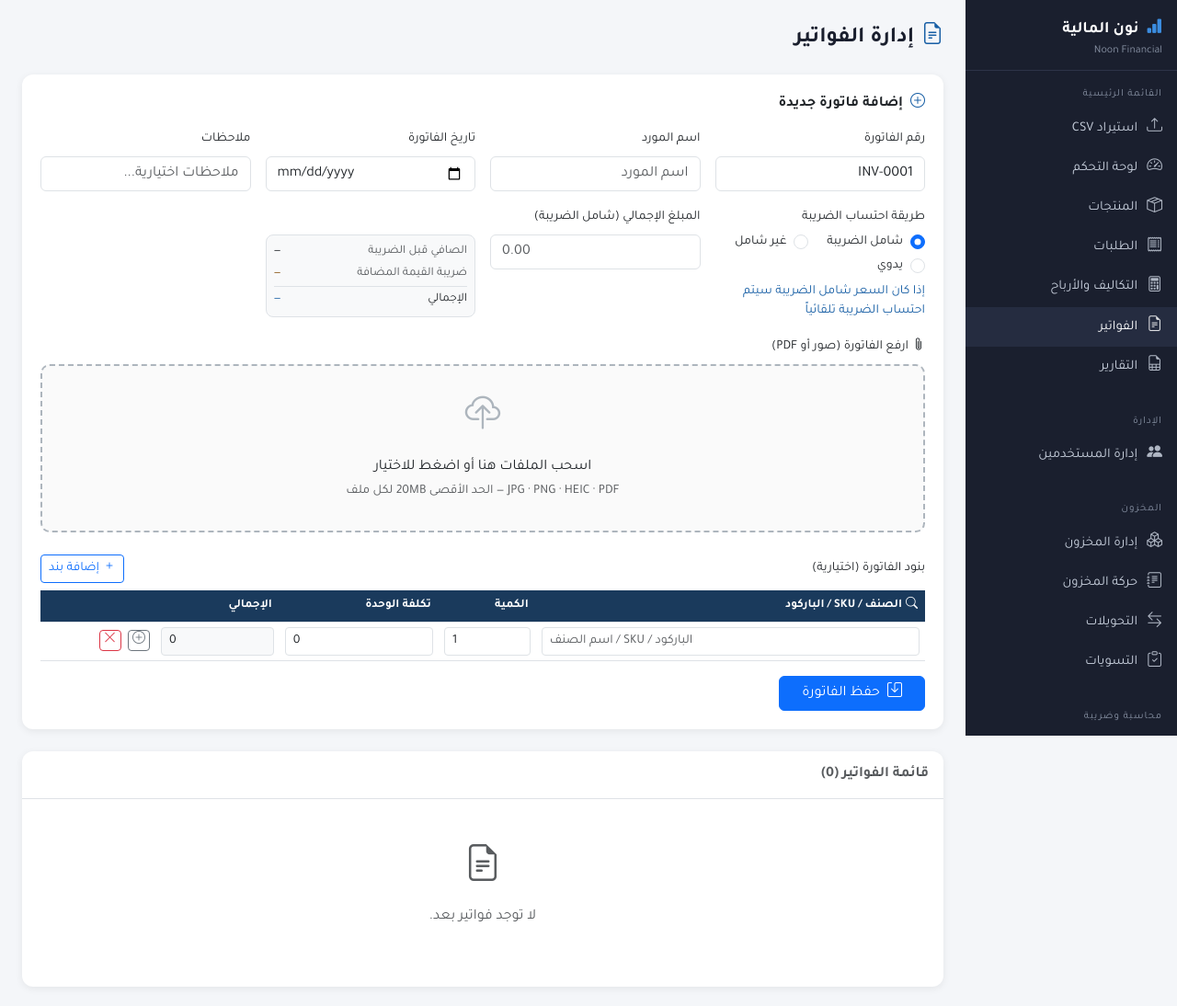
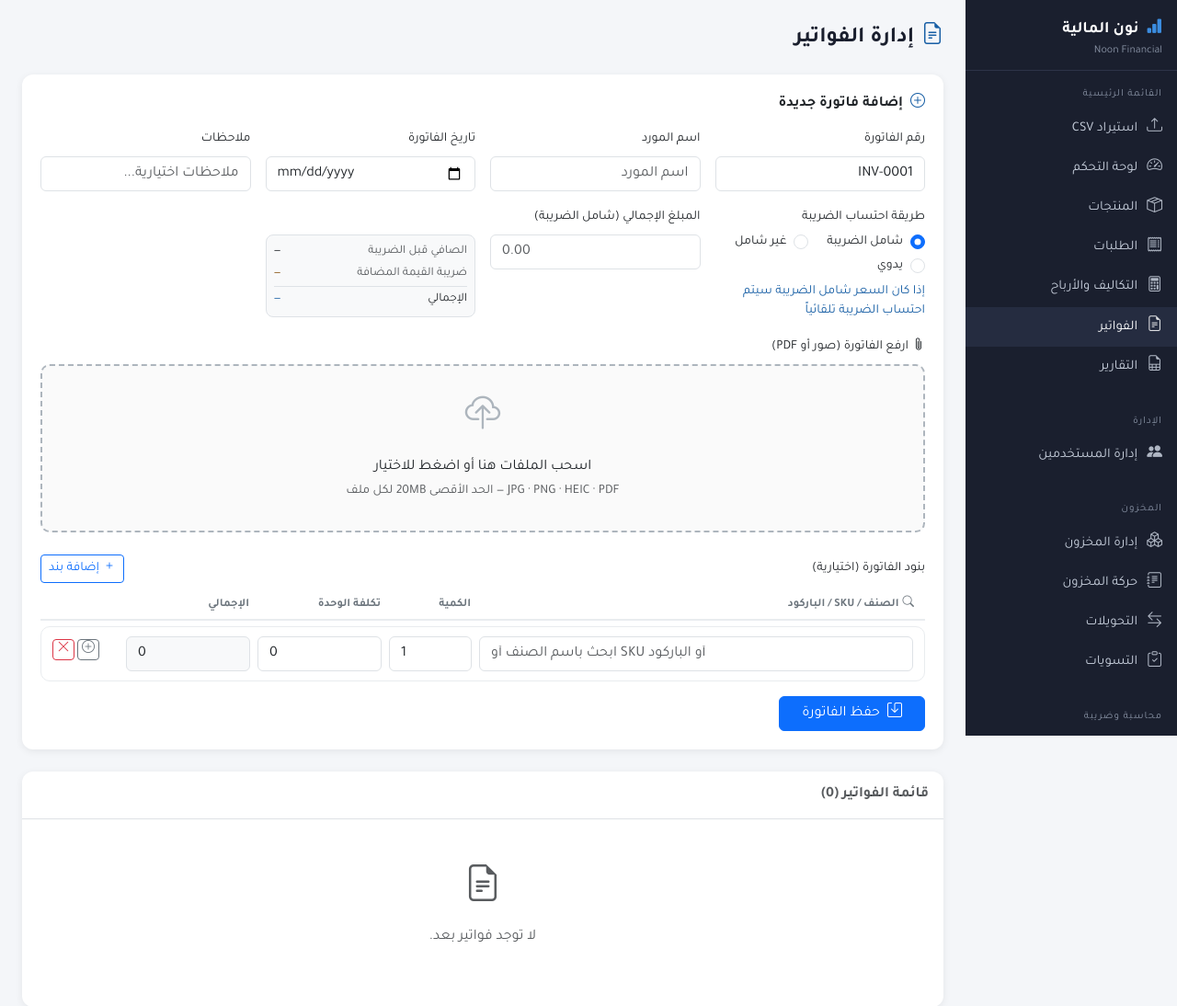
Before and after one commit to Nul1Sp3ct3r/noon_system, a Flask app: page /invoices in a window 1280 px wide. Shown: the top 1094 px of the page at 92% size. Run offline with Flask 3, Linux system fonts and the light colour scheme; the visitor is signed in with stand-in values (Sample User, id 1); data that the repository does not hold is empty; some libraries are stand-ins or nearby versions.

Commit message:
Redesign invoice item entry layout for readability
Replace cramped table rows with a spacious flex-row layout. Each line
item now uses full card width with the search field taking available
space. Product-not-found alert moves below the search field as a
full-width inline notice. Quick-add modal upgraded to modal-lg with
2-column desktop layout.

Co-Authored-By: Claude Sonnet 4.6 <noreply@anthropic.com>

```diff
--- a/templates/invoices.html
+++ b/templates/invoices.html
@@ -26,26 +26,68 @@
   display:none; position:absolute; top:100%; right:0; left:0; z-index:1050;
   background:#fff; border:1px solid #dee2e6; border-radius:8px;
   box-shadow:0 6px 20px rgba(0,0,0,.15); max-height:300px; overflow-y:auto;
+  min-width:280px;
 }
-.dd-item { padding:9px 12px; cursor:pointer; border-bottom:1px solid #f4f4f4; transition:background .1s; }
+.dd-item { padding:10px 14px; cursor:pointer; border-bottom:1px solid #f4f4f4; transition:background .1s; }
 .dd-item:last-child { border-bottom:none; }
 .dd-item:hover { background:#f0f4ff; }
-.dd-item .dd-name { font-weight:600; font-size:.9rem; margin-bottom:2px; }
-.dd-item .dd-meta { font-size:.76rem; color:#6c757d; display:flex; gap:10px; flex-wrap:wrap; }
+.dd-item .dd-name { font-weight:600; font-size:.92rem; margin-bottom:3px; }
+.dd-item .dd-meta { font-size:.78rem; color:#6c757d; display:flex; gap:10px; flex-wrap:wrap; }
 .dd-item .dd-cost { color:#3B6D11; font-weight:600; }
-.dd-notfound { padding:12px; color:#6c757d; font-size:.88rem; text-align:center; }
+
+/* Not-found alert — shown inline below search field */
+.item-notfound {
+  display:none; margin-top:8px; padding:10px 14px;
+  background:#fff8e1; border:1px solid #ffe082; border-radius:8px;
+  font-size:.88rem; color:#5d4037;
+}
+.item-notfound .btn { font-size:.84rem; }
 
 /* Selected item info chip */
 .item-selected-chip {
-  display:none; margin-top:3px; padding:2px 7px; background:#e8f0fe;
-  border-radius:10px; font-size:.74rem; color:#185FA5; white-space:nowrap;
+  display:none; margin-top:5px; padding:3px 9px; background:#e8f0fe;
+  border-radius:10px; font-size:.76rem; color:#185FA5; white-space:nowrap;
   overflow:hidden; text-overflow:ellipsis; max-width:100%;
 }
 
-/* Items table */
-#items-table thead th { background:#1a3a5c; color:#fff; font-size:.82rem; padding:7px 8px; }
-#items-table tbody td { padding:5px 6px; vertical-align:middle; }
+/* ── Item rows — flex layout ── */
+.items-header {
+  display:flex; gap:8px; padding:6px 12px 6px;
+  font-size:.78rem; color:#6c757d; font-weight:700;
+  border-bottom:2px solid #e9ecef; margin-bottom:6px;
+}
+.item-row {
+  display:flex; align-items:flex-start; gap:8px;
+  padding:10px 12px; border:1px solid #e9ecef; border-radius:10px;
+  margin-bottom:8px; background:#fff; min-height:56px;
+  transition:border-color .15s;
+}
+.item-row:hover { border-color:#c6d4e8; }
+
+.item-search-col  { flex:1 1 0; min-width:0; }
+.item-qty-col     { width:90px;  flex-shrink:0; }
+.item-uc-col      { width:135px; flex-shrink:0; }
+.item-total-col   { width:135px; flex-shrink:0; }
+.item-actions-col { width:72px;  flex-shrink:0; display:flex; align-items:flex-start;
+                    justify-content:flex-end; padding-top:3px; gap:3px; }
+
+/* header col alignment matches row cols */
+.items-header .item-search-col  { flex:1 1 0; }
+.items-header .item-qty-col     { width:90px; }
+.items-header .item-uc-col      { width:135px; }
+.items-header .item-total-col   { width:135px; }
+.items-header .item-actions-col { width:72px; }
+
 .search-wrap { position:relative; }
+
+/* Mobile */
+@media (max-width:767px) {
+  .item-row { flex-wrap:wrap; gap:6px; }
+  .item-search-col { flex:0 0 100%; }
+  .item-qty-col,.item-uc-col,.item-total-col { flex:1 1 auto; width:auto; }
+  .item-actions-col { flex:0 0 auto; width:auto; padding-top:20px; }
+  .items-header { display:none !important; }
+}
 </style>
 {% endblock %}
 
@@ -170,20 +212,15 @@
             <i class="bi bi-plus me-1"></i>إضافة بند
           </button>
         </div>
-        <div class="table-responsive">
-          <table class="table table-sm mb-0" id="items-table">
-            <thead>
-              <tr>
-                <th style="width:44%"><i class="bi bi-search me-1"></i>الصنف / SKU / الباركود</th>
-                <th style="width:11%">الكمية</th>
-                <th style="width:18%">تكلفة الوحدة</th>
-                <th style="width:14%">الإجمالي</th>
-                <th style="width:13%"></th>
-              </tr>
-            </thead>
-            <tbody id="items-body"></tbody>
-          </table>
+        <!-- Column headers — hidden on mobile -->
+        <div class="items-header d-none d-md-flex">
+          <div class="item-search-col"><i class="bi bi-search me-1"></i>الصنف / SKU / الباركود</div>
+          <div class="item-qty-col">الكمية</div>
+          <div class="item-uc-col">تكلفة الوحدة</div>
+          <div class="item-total-col">الإجمالي</div>
+          <div class="item-actions-col"></div>
         </div>
+        <div id="items-body"></div>
         <div class="text-end mt-2" id="running-total-row" style="display:none!important">
           <strong class="text-muted small">إجمالي البنود: </strong>
           <strong id="running-total" class="color-revenue">0.00 ر.س</strong>
@@ -264,46 +301,49 @@
   </div>
 </div>
 
-<!-- Quick-Add Product Modal -->
+<!-- Quick-Add Product Modal — large size, 2-col layout -->
 <div class="modal fade" id="quickAddModal" tabindex="-1" aria-labelledby="qaModalLabel" aria-hidden="true">
-  <div class="modal-dialog modal-dialog-centered">
+  <div class="modal-dialog modal-dialog-centered modal-lg">
     <div class="modal-content">
       <div class="modal-header" style="background:#1a3a5c; color:#fff;">
         <h5 class="modal-title" id="qaModalLabel"><i class="bi bi-plus-circle me-2"></i>إضافة صنف جديد</h5>
         <button type="button" class="btn-close btn-close-white" data-bs-dismiss="modal"></button>
       </div>
       <div class="modal-body">
-        <div class="mb-3">
-          <label class="form-label fw-bold">اسم المنتج بالعربي <span class="text-danger">*</span></label>
-          <input type="text" id="qa-name-ar" class="form-control" placeholder="اسم المنتج...">
-        </div>
-        <div class="mb-3">
-          <label class="form-label fw-bold">اسم المنتج بالإنجليزي <span class="text-muted fw-normal small">(اختياري)</span></label>
-          <input type="text" id="qa-name-en" class="form-control" placeholder="Product name...">
-        </div>
-        <div class="row g-3 mb-3">
-          <div class="col-6">
+        <div class="row g-3">
+          <div class="col-12">
+            <label class="form-label fw-bold">اسم المنتج بالعربي <span class="text-danger">*</span></label>
+            <input type="text" id="qa-name-ar" class="form-control" placeholder="اسم المنتج...">
+          </div>
+          <div class="col-12">
+            <label class="form-label fw-bold">اسم المنتج بالإنجليزي <span class="text-muted fw-normal small">(اختياري)</span></label>
+            <input type="text" id="qa-name-en" class="form-control" placeholder="Product name in English...">
+          </div>
+          <div class="col-md-6">
             <label class="form-label fw-bold">SKU <span class="text-danger">*</span></label>
             <input type="text" id="qa-sku" class="form-control" placeholder="NOON-SKU-001">
           </div>
-          <div class="col-6">
+          <div class="col-md-6">
             <label class="form-label fw-bold">الباركود <span class="text-muted fw-normal small">(اختياري)</span></label>
             <input type="text" id="qa-barcode" class="form-control" placeholder="6281234567890">
           </div>
-        </div>
-        <div class="row g-3">
-          <div class="col-6">
+          <div class="col-md-6">
             <label class="form-label fw-bold">تكلفة الشراء الافتراضية</label>
-            <input type="number" id="qa-cost" class="form-control" value="0" min="0" step="0.01">
+            <div class="input-group">
+              <input type="number" id="qa-cost" class="form-control" value="0" min="0" step="0.01">
+              <span class="input-group-text">ر.س</span>
+            </div>
           </div>
-          <div class="col-6 d-flex align-items-end pb-2">
+          <div class="col-md-6 d-flex align-items-end pb-2">
             <div class="form-check">
               <input type="checkbox" id="qa-civ" class="form-check-input" checked>
-              <label class="form-check-label small" for="qa-civ">التكلفة شاملة الضريبة</label>
+              <label class="form-check-label" for="qa-civ">التكلفة شاملة الضريبة (15%)</label>
             </div>
           </div>
+          <div class="col-12">
+            <div id="qa-error" class="alert alert-danger d-none py-2" style="font-size:.88rem;"></div>
+          </div>
         </div>
-        <div id="qa-error" class="alert alert-danger mt-3 d-none py-2" style="font-size:.88rem;"></div>
       </div>
       <div class="modal-footer">
         <button type="button" class="btn btn-secondary" data-bs-dismiss="modal">إلغاء</button>
@@ -414,18 +454,24 @@ async function searchProducts(q) {
 
 function showDropdown(tr, results, query) {
   const dd = tr.querySelector('.item-dd');
+  const nf = tr.querySelector('.item-notfound');
+
   if (!results.length) {
-    dd.innerHTML = `
-      <div class="dd-notfound">
-        الصنف غير موجود، هل ترغب في إضافته؟
-        <button type="button" class="btn btn-sm btn-primary mt-2 w-100 open-qa-btn">
+    dd.style.display = 'none';
+    nf.innerHTML = `الصنف غير موجود، هل ترغب في إضافته؟
+      <div class="mt-2">
+        <button type="button" class="btn btn-primary btn-sm open-qa-btn">
           <i class="bi bi-plus-circle me-1"></i>إضافة صنف جديد
         </button>
       </div>`;
-    dd.querySelector('.open-qa-btn').addEventListener('click', () => {
-      hideDropdown(tr); openQuickAdd(tr, query);
+    nf.querySelector('.open-qa-btn').addEventListener('mousedown', e => {
+      e.preventDefault();
+      nf.style.display = 'none';
+      openQuickAdd(tr, query);
     });
+    nf.style.display = 'block';
   } else {
+    nf.style.display = 'none';
     dd.innerHTML = results.map((p, i) => {
       const name = p.name_ar || p.name_en || p.sku;
       const costText = p.avg_cost !== null && p.avg_cost > 0
@@ -441,8 +487,8 @@ function showDropdown(tr, results, query) {
       const idx = parseInt(item.dataset.idx);
       item.addEventListener('mousedown', e => { e.preventDefault(); selectProduct(tr, results[idx]); });
     });
+    dd.style.display = 'block';
   }
-  dd.style.display = 'block';
 }
 
 function hideDropdown(tr) {
@@ -455,21 +501,21 @@ function selectProduct(tr, product) {
   tr.querySelector('.item-name-val').value = product.name_ar || product.name_en || product.sku;
   tr.querySelector('.item-search').value   = product.name_ar || product.name_en || product.sku;
 
-  // Info chip
   const chip  = tr.querySelector('.item-selected-chip');
   const parts = [`SKU: ${product.sku}`];
   if (product.barcode) parts.push(`باركود: ${product.barcode}`);
-  chip.textContent  = parts.join(' · ');
+  chip.textContent   = parts.join(' · ');
   chip.style.display = 'inline-block';
 
-  // Pre-fill cost
+  const nf = tr.querySelector('.item-notfound');
+  if (nf) nf.style.display = 'none';
+
   const cost = (product.avg_cost !== null && product.avg_cost > 0) ? product.avg_cost : product.unit_cost;
   if (cost > 0) tr.querySelector('.item-uc').value = cost.toFixed(2);
 
   hideDropdown(tr);
   recalcRow(tr);
 
-  // Auto-add next empty row if this is the last one
   const tbody = document.getElementById('items-body');
   if (tr === tbody.lastElementChild) addItemRow(false);
 
@@ -488,10 +534,9 @@ function openQuickAdd(tr, prefill) {
   document.getElementById('qa-civ').checked    = true;
   document.getElementById('qa-error').classList.add('d-none');
 
-  // Smart pre-fill: barcode if pure digits 8-13, else SKU if short alphanumeric, else name
-  if (/^\d{8,13}$/.test(q))               document.getElementById('qa-barcode').value  = q;
-  else if (/^[\w\-]{1,30}$/.test(q))      document.getElementById('qa-sku').value       = q;
-  else                                     document.getElementById('qa-name-ar').value   = q;
+  if (/^\d{8,13}$/.test(q))          document.getElementById('qa-barcode').value = q;
+  else if (/^[\w\-]{1,30}$/.test(q)) document.getElementById('qa-sku').value     = q;
+  else                                document.getElementById('qa-name-ar').value = q;
 
   quickAddModal.show();
   setTimeout(() => {
@@ -556,84 +601,93 @@ function recalcRow(tr) {
 }
 
 function addItemRow(focus = true) {
-  const tr = document.createElement('tr');
-  tr.className = 'item-row';
-  tr.innerHTML = `
-    <td>
+  const row = document.createElement('div');
+  row.className = 'item-row';
+  row.innerHTML = `
+    <div class="item-search-col">
       <div class="search-wrap">
-        <input type="text" class="form-control form-control-sm item-search"
-               placeholder="اسم الصنف / SKU / الباركود" autocomplete="off" dir="auto">
+        <input type="text" class="form-control item-search"
+               placeholder="ابحث باسم الصنف أو SKU أو الباركود" autocomplete="off" dir="auto">
         <input type="hidden" name="item_sku[]"  class="item-sku-val">
         <input type="hidden" name="item_name[]" class="item-name-val">
         <div class="item-dd"></div>
       </div>
+      <div class="item-notfound"></div>
       <div class="item-selected-chip"></div>
-    </td>
-    <td><input type="number" name="item_qty[]" class="form-control form-control-sm item-qty"
-               value="1" min="1" step="1"></td>
-    <td><input type="number" name="item_unit_cost[]" class="form-control form-control-sm item-uc"
-               value="0" min="0" step="0.01"></td>
-    <td><input type="number" name="item_total[]" class="form-control form-control-sm item-total-input"
-               value="0" readonly style="background:#f8f9fa"></td>
-    <td>
-      <button type="button" class="btn btn-sm btn-outline-secondary py-0 px-1 me-1 open-qa-row"
+    </div>
+    <div class="item-qty-col">
+      <label class="d-md-none form-label small mb-1">الكمية</label>
+      <input type="number" name="item_qty[]" class="form-control item-qty" value="1" min="1" step="1">
+    </div>
+    <div class="item-uc-col">
+      <label class="d-md-none form-label small mb-1">تكلفة الوحدة</label>
+      <input type="number" name="item_unit_cost[]" class="form-control item-uc" value="0" min="0" step="0.01">
+    </div>
+    <div class="item-total-col">
+      <label class="d-md-none form-label small mb-1">الإجمالي</label>
+      <input type="number" name="item_total[]" class="form-control item-total-input"
+             value="0" readonly style="background:#f8f9fa">
+    </div>
+    <div class="item-actions-col">
+      <button type="button" class="btn btn-sm btn-outline-secondary py-0 px-1 open-qa-row"
               title="إضافة صنف جديد"><i class="bi bi-plus-circle"></i></button>
       <button type="button" class="btn btn-sm btn-outline-danger py-0 px-1 remove-row"
               title="حذف"><i class="bi bi-x-lg"></i></button>
-    </td>`;
+    </div>`;
 
-  const searchInput = tr.querySelector('.item-search');
+  const searchInput = row.querySelector('.item-search');
   const debouncedSearch = debounce(async q => {
-    if (q.length < 2) { hideDropdown(tr); return; }
+    if (q.length < 2) { hideDropdown(row); return; }
     const results = await searchProducts(q);
-    showDropdown(tr, results, q);
+    showDropdown(row, results, q);
   }, 200);
 
   searchInput.addEventListener('input', e => {
-    // Clear selection if user edits the field
+    const nf = row.querySelector('.item-notfound');
+    if (nf) nf.style.display = 'none';
     if (!e.target.value.trim()) {
-      tr.querySelector('.item-sku-val').value  = '';
-      tr.querySelector('.item-name-val').value = '';
-      tr.querySelector('.item-selected-chip').style.display = 'none';
+      row.querySelector('.item-sku-val').value  = '';
+      row.querySelector('.item-name-val').value = '';
+      row.querySelector('.item-selected-chip').style.display = 'none';
     }
     debouncedSearch(e.target.value.trim());
   });
-  searchInput.addEventListener('blur',    () => setTimeout(() => hideDropdown(tr), 160));
+  searchInput.addEventListener('blur',    () => setTimeout(() => hideDropdown(row), 160));
   searchInput.addEventListener('keydown', e => {
-    if (e.key === 'Escape') { hideDropdown(tr); return; }
+    if (e.key === 'Escape') { hideDropdown(row); return; }
     if (e.key === 'ArrowDown') {
       e.preventDefault();
-      const first = tr.querySelector('.dd-item');
+      const first = row.querySelector('.dd-item');
       if (first) first.focus();
       return;
     }
     if (e.key === 'Enter') {
       e.preventDefault();
-      const first = tr.querySelector('.dd-item');
+      const first = row.querySelector('.dd-item');
       if (first) first.dispatchEvent(new MouseEvent('mousedown', {bubbles: true}));
     }
   });
 
-  tr.querySelector('.item-qty').addEventListener('input', () => recalcRow(tr));
-  tr.querySelector('.item-qty').addEventListener('keydown', e => {
+  row.querySelector('.item-qty').addEventListener('input', () => recalcRow(row));
+  row.querySelector('.item-qty').addEventListener('keydown', e => {
     if (e.key !== 'Enter') return;
     e.preventDefault();
-    const sku   = tr.querySelector('.item-sku-val').value;
+    const sku   = row.querySelector('.item-sku-val').value;
     if (!sku) return;
     const tbody = document.getElementById('items-body');
     const rows  = Array.from(tbody.querySelectorAll('.item-row'));
-    const idx   = rows.indexOf(tr);
+    const idx   = rows.indexOf(row);
     if (idx < rows.length - 1) rows[idx + 1].querySelector('.item-search').focus();
     else addItemRow(true);
   });
 
-  tr.querySelector('.item-uc').addEventListener('input', () => recalcRow(tr));
-  tr.querySelector('.remove-row').addEventListener('click',  () => { tr.remove(); updateRunningTotal(); });
-  tr.querySelector('.open-qa-row').addEventListener('click', () => openQuickAdd(tr, ''));
+  row.querySelector('.item-uc').addEventListener('input', () => recalcRow(row));
+  row.querySelector('.remove-row').addEventListener('click',  () => { row.remove(); updateRunningTotal(); });
+  row.querySelector('.open-qa-row').addEventListener('click', () => openQuickAdd(row, ''));
 
-  document.getElementById('items-body').appendChild(tr);
+  document.getElementById('items-body').appendChild(row);
   if (focus) searchInput.focus();
-  return tr;
+  return row;
 }
 
 // Start with one empty row
@@ -701,7 +755,6 @@ document.getElementById('invoice-form').addEventListener('submit', async e => {
   e.preventDefault();
   const btn = e.target.querySelector('[type=submit]');
 
-  // VAT manual sanity check
   const mode    = document.querySelector('input[name="vat_mode"]:checked')?.value || 'includes_vat';
   const entered = parseFloat(document.getElementById('entered-amount').value) || 0;
   if (mode === 'manual') {
@@ -711,7 +764,6 @@ document.getElementById('invoice-form').addEventListener('submit', async e => {
     }
   }
 
-  // Warn if search text entered but no SKU selected
   for (const row of document.querySelectorAll('.item-row')) {
     const searchText = row.querySelector('.item-search').value.trim();
     const sku        = row.querySelector('.item-sku-val').value.trim();
@@ -720,7 +772,6 @@ document.getElementById('invoice-form').addEventListener('submit', async e => {
       row.querySelector('.item-search').focus();
       return;
     }
-    // Validate qty > 0 when SKU is set
     if (sku) {
       const qty = parseFloat(row.querySelector('.item-qty').value) || 0;
       if (qty <= 0) {
```
